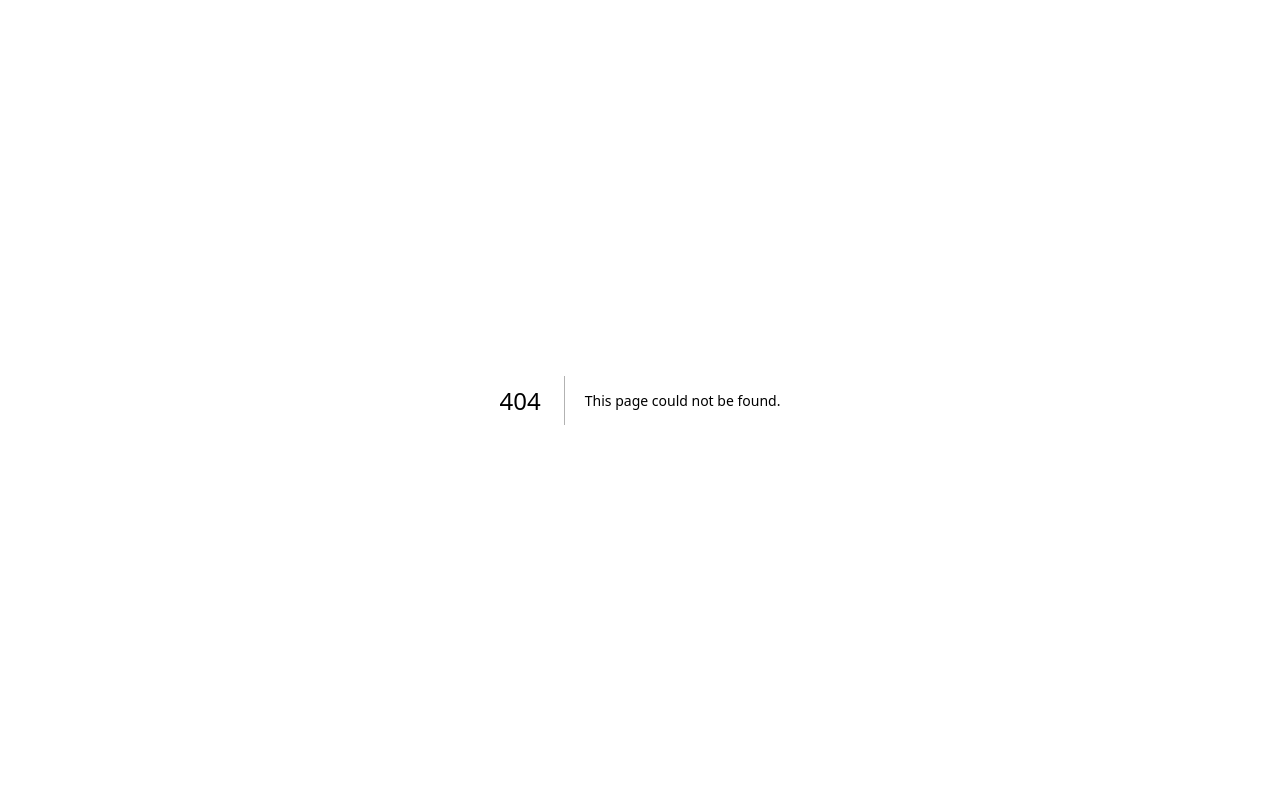
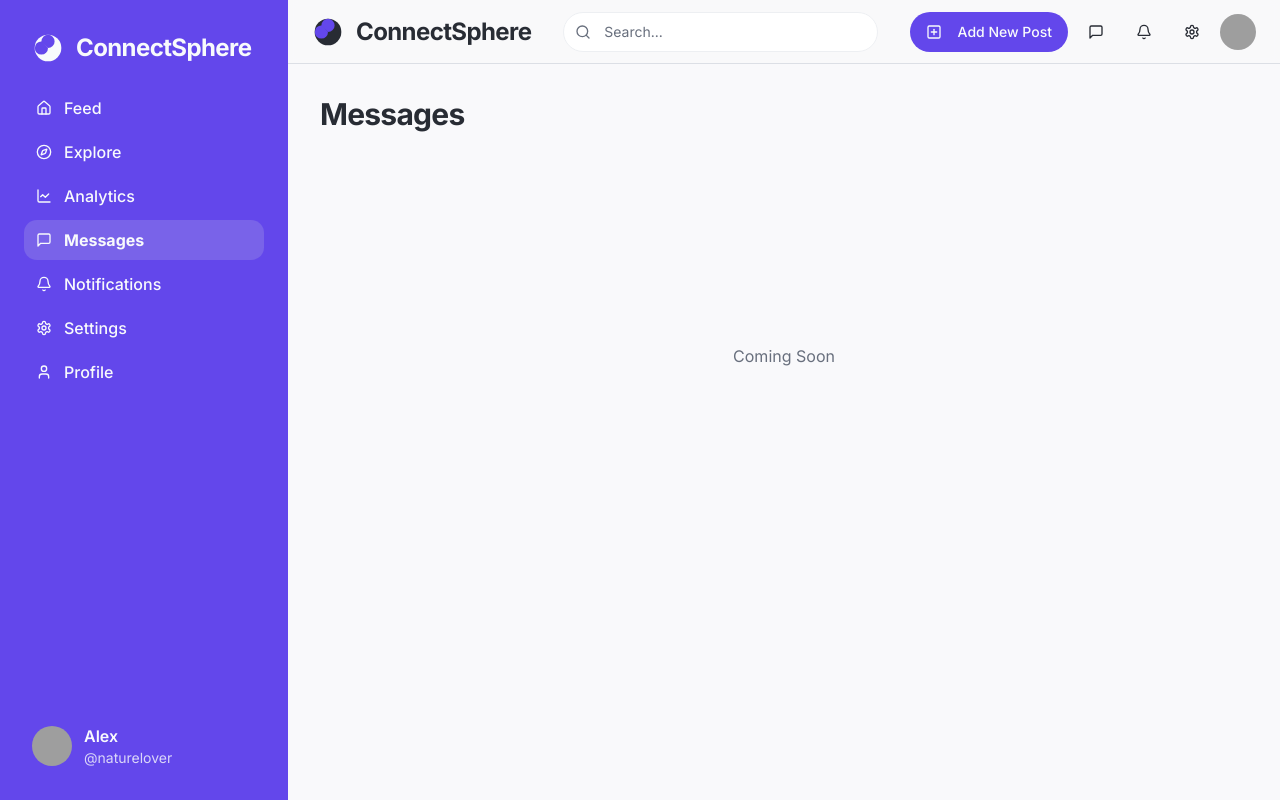
Before and after one commit to JillChhagnani001/Connect-Sphere, a Next.js app in the folder Website/: page /messages in a window 1280 px wide. Before the commit this address had no page. Built offline with nearby package versions, Linux system fonts and the light colour scheme; grey boxes are pictures that could not be loaded.

Commit message:
Added basic structure of analytics, explore, messages, and notifications which are upcoming pages

```diff
--- /dev/null
+++ b/Website/src/app/analytics/page.tsx
@@ -0,0 +1,12 @@
+import { AppShell } from "@/components/app-shell";
+
+export default function AnalyticsPage() {
+  return (
+    <AppShell>
+      <h1 className="text-3xl font-bold tracking-tight mb-8">Analytics</h1>
+       <div className="flex items-center justify-center h-96">
+        <p className="text-muted-foreground">Coming Soon</p>
+      </div>
+    </AppShell>
+  );
+}
--- /dev/null
+++ b/Website/src/app/explore/page.tsx
@@ -0,0 +1,12 @@
+import { AppShell } from "@/components/app-shell";
+
+export default function ExplorePage() {
+  return (
+    <AppShell>
+      <h1 className="text-3xl font-bold tracking-tight mb-8">Explore</h1>
+       <div className="flex items-center justify-center h-96">
+        <p className="text-muted-foreground">Coming Soon</p>
+      </div>
+    </AppShell>
+  );
+}
--- /dev/null
+++ b/Website/src/app/messages/page.tsx
@@ -0,0 +1,12 @@
+import { AppShell } from "@/components/app-shell";
+
+export default function MessagePage() {
+  return (
+    <AppShell>
+      <h1 className="text-3xl font-bold tracking-tight mb-8">Messages</h1>
+       <div className="flex items-center justify-center h-96">
+        <p className="text-muted-foreground">Coming Soon</p>
+      </div>
+    </AppShell>
+  );
+}
--- /dev/null
+++ b/Website/src/app/notifications/page.tsx
@@ -0,0 +1,12 @@
+import { AppShell } from "@/components/app-shell";
+
+export default function NotificationsPage() {
+  return (
+    <AppShell>
+      <h1 className="text-3xl font-bold tracking-tight mb-8">Notifications</h1>
+       <div className="flex items-center justify-center h-96">
+        <p className="text-muted-foreground">Coming Soon</p>
+      </div>
+    </AppShell>
+  );
+}
```
